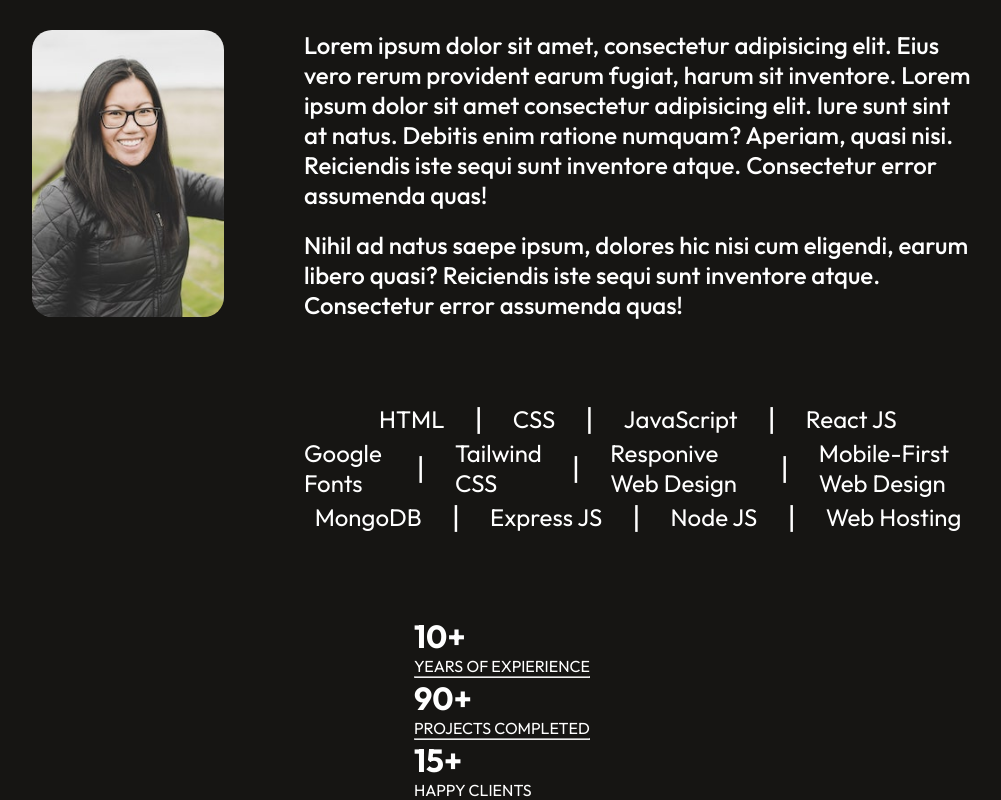
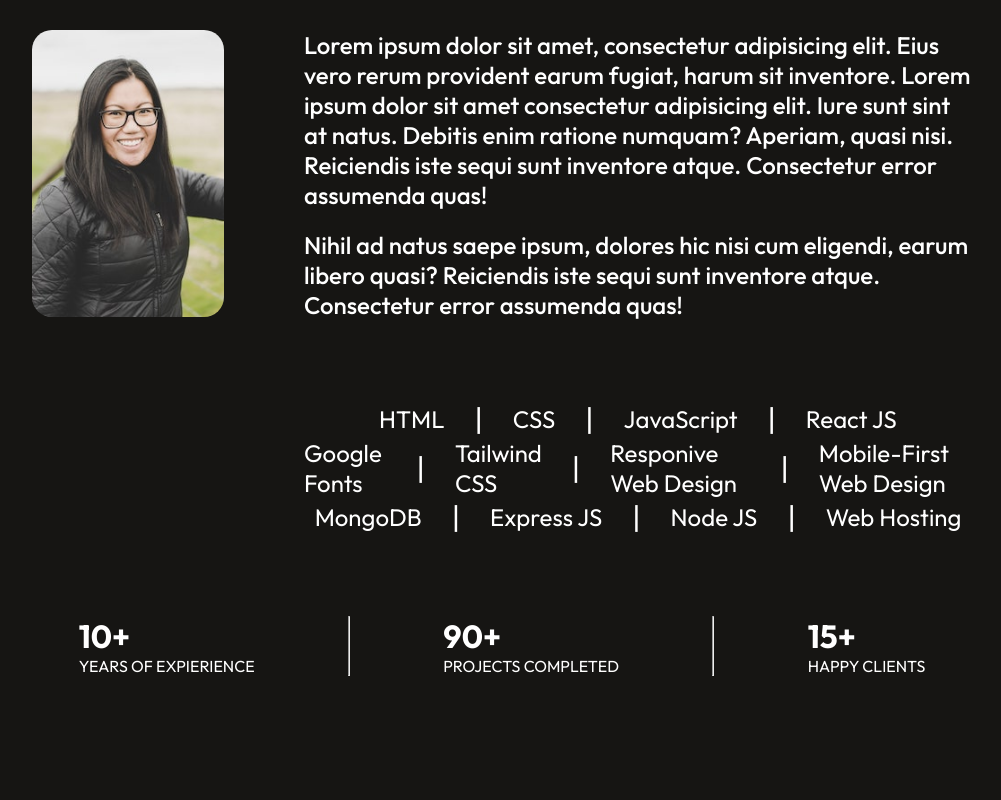
Before and after one commit to hellokristinafaye/portfolio-react, a React (Vite) app: page / in a window 1280 px wide. Shown: the part 1350-2150 px from the top of the page, without its empty margins (138-1139 px from the left). After the commit the page ends 2106 px from the top, so only its background shows below. Built offline with nearby package versions, Linux system fonts and the light colour scheme.

Commit message:
start of achievements section styling

```diff
--- a/src/components/About/About.css
+++ b/src/components/About/About.css
@@ -65,3 +65,9 @@
 .about-line {
     font-size: 30px;
 }
+.about-achievements {
+    display: flex;
+    width: 100%;
+    justify-content: space-around;
+    margin-bottom: 80px;
+}
```
